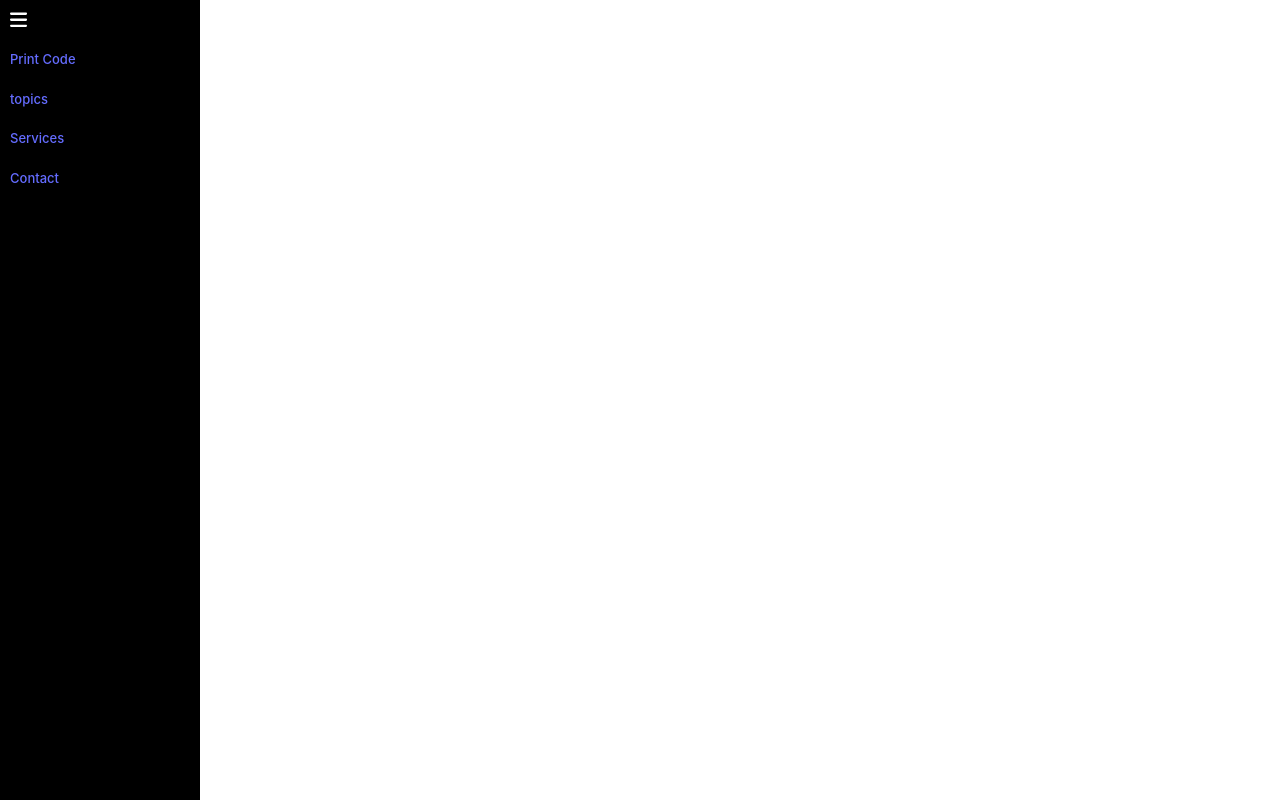
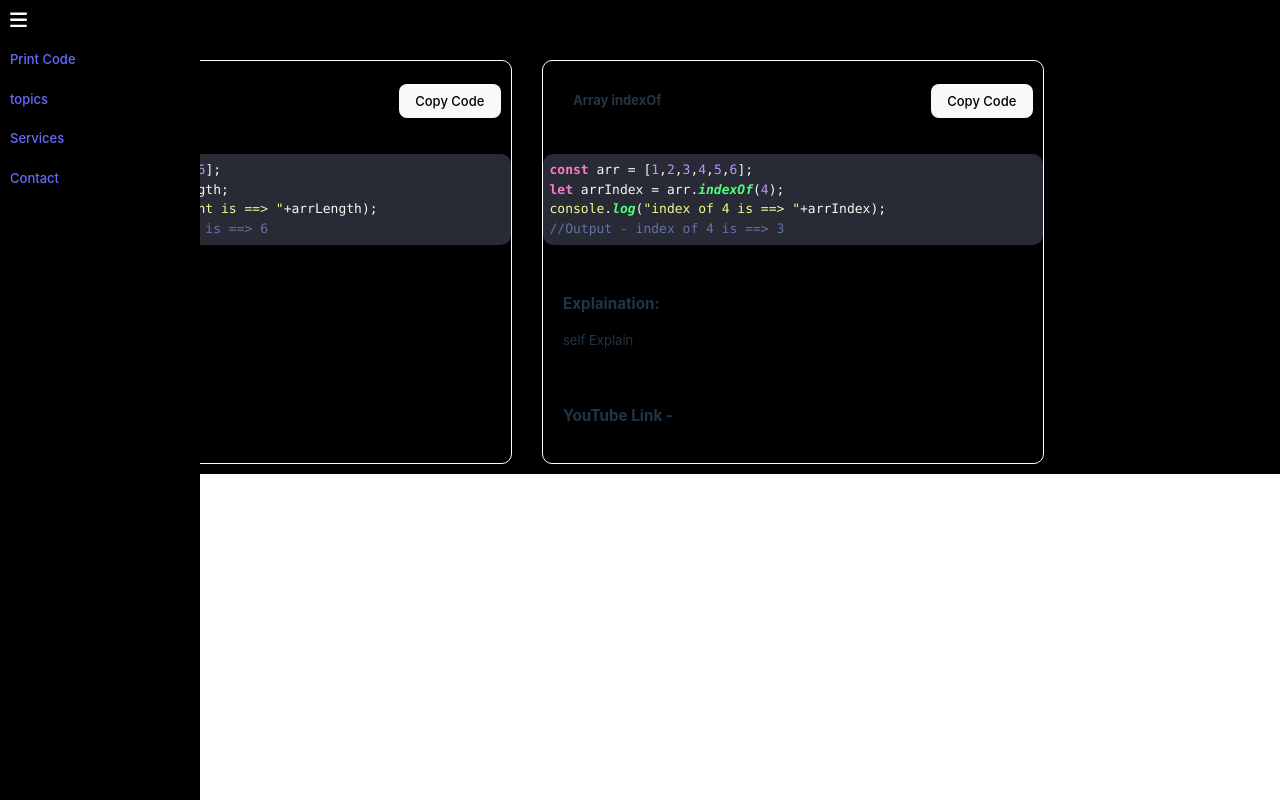
Before and after one commit to randhavevaibhav/JsManual2, a React (Create React App) app: page /JsManual2/arraymethods in a window 1280 px wide. Built offline with nearby package versions, Linux system fonts and the light colour scheme; a small style sheet from the web is missing.

Commit message:
Added Page for Array methods

```diff
--- a/src/App.js
+++ b/src/App.js
@@ -1,20 +1,17 @@
-import{BrowserRouter as Router, Routes,Route, Link} from "react-router-dom"
+import{BrowserRouter as Router, Routes,Route} from "react-router-dom"
 import './App.css';
 import PrintCode from "./components/PrintCode";
 import Topics from './components/Topics';
 import ConvertedCode from "./components/CovertedCode";
 import Sidebar from "./components/Sidebar";
+import ArrayMethods from "./sections/ArrayMethods";
 function App() {
 
   return (
     <div id="App">
 
     <Router>
-      {/* <div className="nav-bar">
-        <Link to="/JsManual2/printcode">Print Code</Link>
-        <Link to="/JsManual2/topics">Topics</Link>
 
-      </div> */}
       <Sidebar/>
 
       <Routes>
@@ -22,6 +19,7 @@ function App() {
         <Route path="/JsManual2/printcode" element={<PrintCode/>}/>
         <Route path="/JsManual2/concode" element={<ConvertedCode/>}/>
         <Route path="/JsManual2/topics" element={<Topics/>}/>
+        <Route path="/JsManual2/arraymethods" element={<ArrayMethods/>}/>
 
 
 
--- a/src/components/Sidebar.js
+++ b/src/components/Sidebar.js
@@ -77,7 +77,7 @@ const Sidebar = () => {
                 {item.isOpen && (
                   <ul className="sub-menu" >
 
-                    <li >Sub-Item 1</li>
+                    <li ><Link to="/JsManual2/arraymethods">Array Methods</Link></li>
                     <li >Sub-Item 2</li>
                   </ul>
                 )}
--- /dev/null
+++ b/src/helper/ArrayMethodsList.js
@@ -0,0 +1,24 @@
+export const ArrayMethodsList =[
+    {
+    topicName:"Array Length",
+    syntax:`const arr = [1,2,3,4,5,6];
+let arrLength = arr.length;
+console.log("Array lenght is ==> "+arrLength);
+//Output - Array lenght is ==> 6`,
+    explanation:"self Explain",
+    videoTitle:"",
+    videoLink:""
+},
+
+{
+    topicName:"Array indexOf",
+    syntax:`const arr = [1,2,3,4,5,6];
+let arrIndex = arr.indexOf(4);
+console.log("index of 4 is ==> "+arrIndex);
+//Output - index of 4 is ==> 3`,
+    explanation:"self Explain",
+    videoTitle:"",
+    videoLink:""
+},
+
+]
--- /dev/null
+++ b/src/sections/ArrayMethods.js
@@ -0,0 +1,29 @@
+import React from "react";
+
+import TopicItems from "../components/TopicItems";
+import { ArrayMethodsList } from "../helper/ArrayMethodsList";
+function ArrayMethods() {
+  return (
+    <>
+    <div className="main-container">
+
+    {ArrayMethodsList.map((topic, id) => {
+        return (
+          <TopicItems
+            key={id}
+            topicName={topic.topicName}
+            syntax={topic.syntax}
+            explanation={topic.explanation}
+            videoLink={topic.videoLink}
+            videoTitle={topic.videoTitle}
+          ></TopicItems>
+        );
+      })}
+
+    </div>
+
+    </>
+  );
+}
+
+export default ArrayMethods;
```
